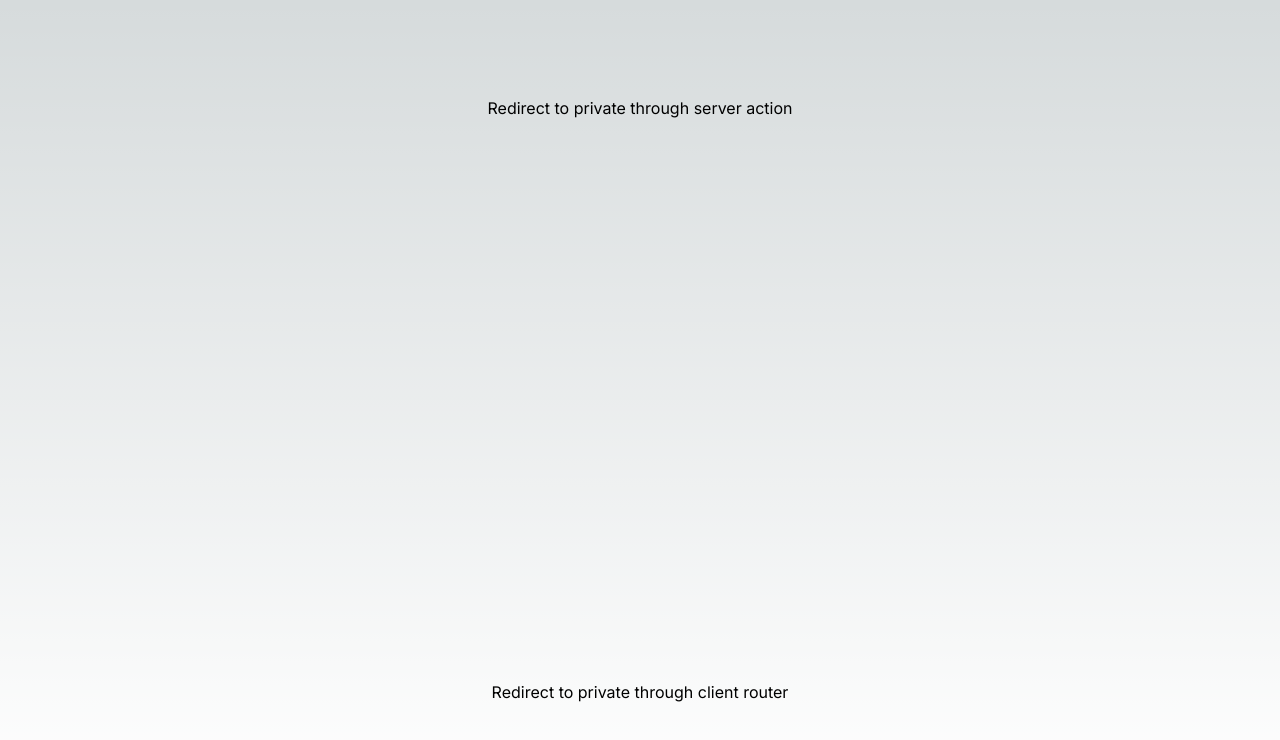
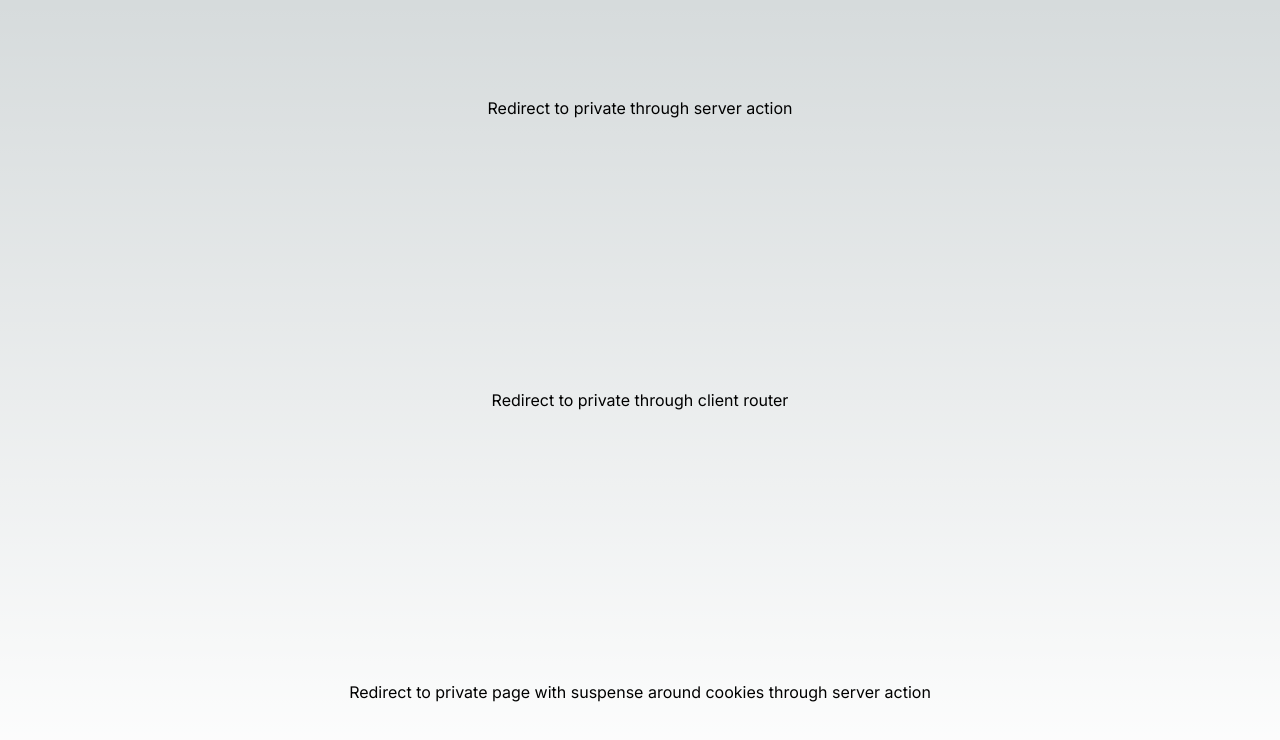
Before and after one commit to joncoronel/supabase-testing, a Next.js app: page / in a window 1280 px wide. Shown: the top 740 px of the page. Built offline with nearby package versions, Linux system fonts and the light colour scheme.

Commit message:
refactor: Add redirect button to private suspense page

```diff
--- a/app/actions.ts
+++ b/app/actions.ts
@@ -5,3 +5,7 @@ import { redirect } from "next/navigation";
 export async function redirectPrivate() {
   redirect("/private");
 }
+
+export async function redirectPrivateSuspense() {
+  redirect("/private-suspense");
+}
--- a/app/components/RedirectButton.js
+++ b/app/components/RedirectButton.js
@@ -1,6 +1,6 @@
 "use client";
 
-import { redirectPrivate } from "../actions";
+import { redirectPrivate, redirectPrivateSuspense } from "../actions";
 import { useRouter } from "next/navigation";
 
 export default function RedirectButton() {
@@ -21,6 +21,14 @@ export default function RedirectButton() {
       >
         Redirect to private through client router
       </button>
+      <button
+        onClick={() => {
+          redirectPrivateSuspense();
+        }}
+      >
+        Redirect to private page with suspense around cookies through server
+        action
+      </button>
     </>
   );
 }
--- /dev/null
+++ b/app/private-suspense/page.tsx
@@ -0,0 +1,11 @@
+import { Suspense } from "react";
+
+import SuspenseCookies from "./suspenseCookies";
+
+export default function PrivatePage() {
+  return (
+    <Suspense fallback={<div>Loading...</div>}>
+      <SuspenseCookies />
+    </Suspense>
+  );
+}
--- /dev/null
+++ b/app/private-suspense/suspenseCookies.tsx
@@ -0,0 +1,11 @@
+import { cookies } from "next/headers";
+
+export default function SuspenseCookies() {
+  const allCookies = cookies().getAll();
+  return (
+    <p>
+      Hello, this is the private page with cookies within a suspense boundary.
+      The second type of error should have been triggered now.
+    </p>
+  );
+}
```
